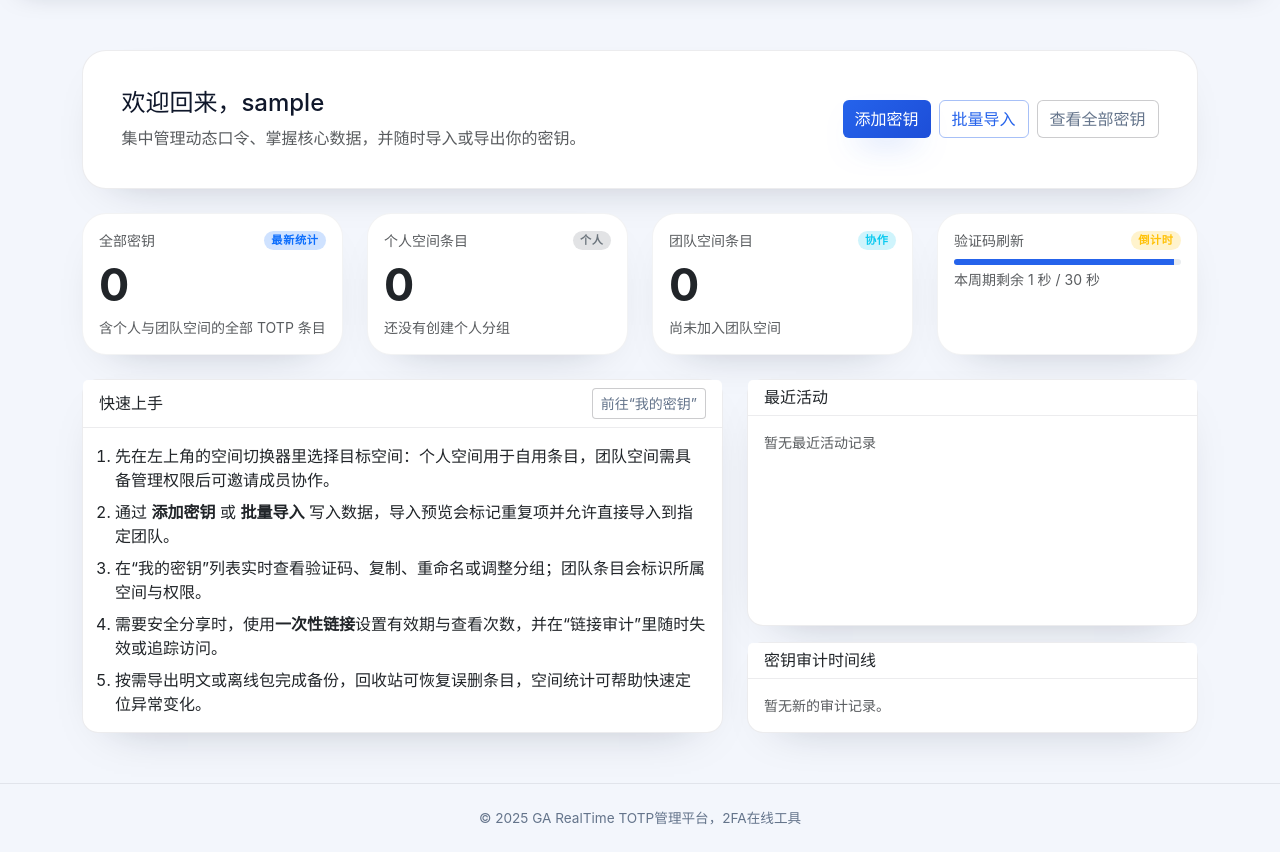
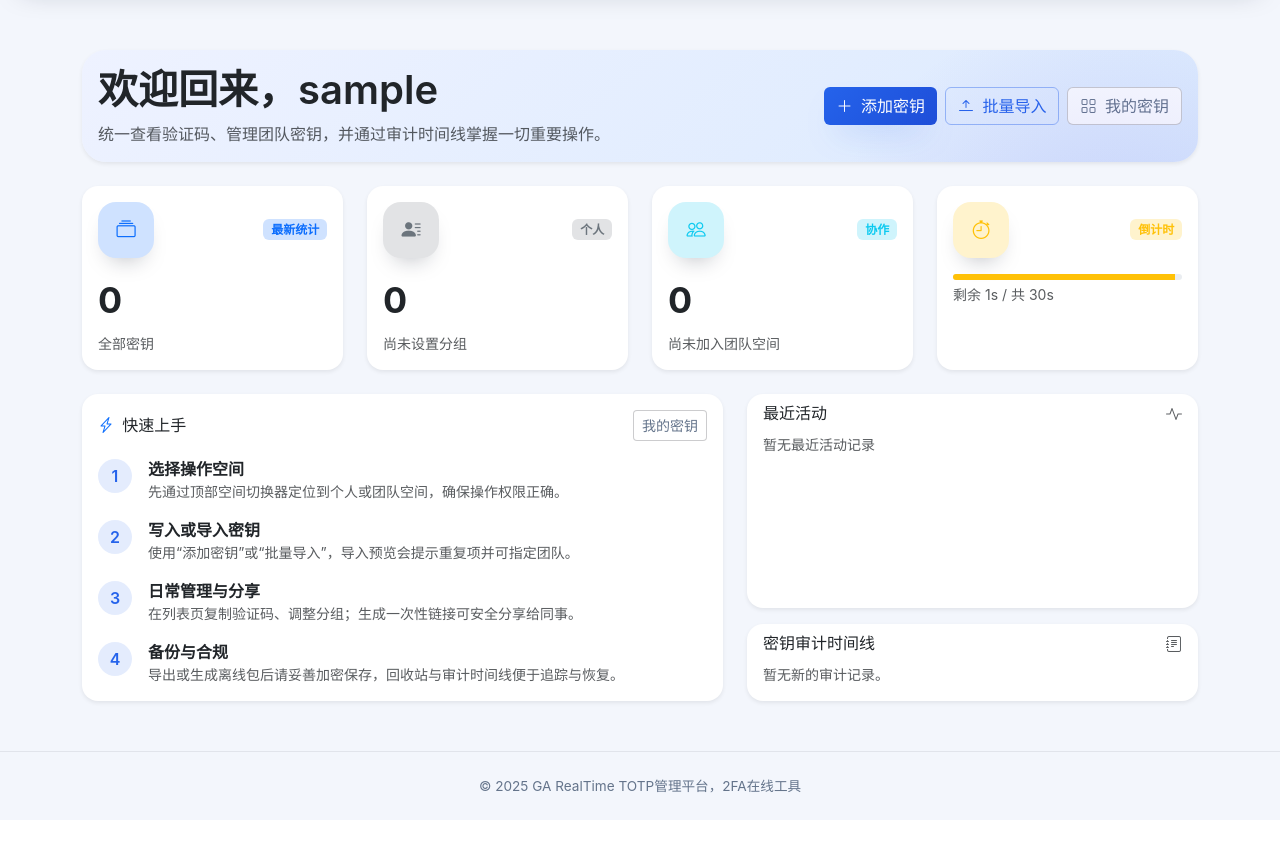
Before and after one commit to xuezhang789/ToTP, a Django app: page / in a window 1280 px wide. Shown: the part 57-909 px from the top of the page. After the commit the page ends 850 px from the top, so only its background shows below. Run offline with Django 4.2, Linux system fonts and the light colour scheme; the visitor is signed in with stand-in values (Sample User, id 1); data comes from the database, SQL or seed files in the repository; data that the repository does not hold is empty; some libraries are stand-ins or nearby versions.

Commit message:
优化 UI

```diff
--- a/static/css/theme.css
+++ b/static/css/theme.css
@@ -312,6 +312,64 @@ main.app-main {
 .team-card-meta-item .value {
   font-weight: 600;
   color: var(--app-text-color);
+}
+
+.dashboard-hero {
+  background: linear-gradient(140deg, #eef2ff, #dbeafe);
+  border-radius: var(--app-radius-lg);
+  position: relative;
+  overflow: hidden;
+}
+
+.dashboard-hero::after {
+  content: "";
+  position: absolute;
+  inset-inline-end: -20%;
+  inset-block-start: -45%;
+  width: 55%;
+  aspect-ratio: 1;
+  background: radial-gradient(circle at center, rgba(79, 70, 229, 0.18), transparent 70%);
+  pointer-events: none;
+}
+
+.metric-card .metric-icon {
+  width: 56px;
+  height: 56px;
+  border-radius: 18px;
+  display: inline-flex;
+  align-items: center;
+  justify-content: center;
+  font-size: 1.2rem;
+  box-shadow: 0 12px 24px -14px rgba(15, 23, 42, 0.4);
+}
+
+.metric-card .metric-value {
+  font-size: clamp(1.9rem, 2.8vw, 2.4rem);
+  font-weight: 700;
+  margin-bottom: 0.35rem;
+}
+
+.progress-thin {
+  height: 6px;
+  border-radius: 999px;
+  background: rgba(148, 163, 184, 0.2);
+}
+
+.quick-start-list {
+  counter-reset: quick;
+}
+
+.quick-start-step {
+  width: 34px;
+  height: 34px;
+  border-radius: 999px;
+  background: rgba(37, 99, 235, 0.12);
+  color: var(--app-primary);
+  font-weight: 600;
+  display: inline-flex;
+  align-items: center;
+  justify-content: center;
+  margin-top: 0.15rem;
 }
 
 .team-card-actions {
@@ -759,3 +817,19 @@ footer.app-footer a {
 footer.app-footer a:hover {
   color: var(--app-primary);
 }
+.timeline li {
+  position: relative;
+  padding-left: 1.5rem;
+}
+
+.timeline li::before {
+  content: "";
+  position: absolute;
+  left: 0;
+  top: 0.4rem;
+  width: 8px;
+  height: 8px;
+  border-radius: 50%;
+  background: rgba(37, 99, 235, 0.45);
+  box-shadow: 0 0 0 4px rgba(37, 99, 235, 0.12);
+}
--- a/templates/totp/dashboard.html
+++ b/templates/totp/dashboard.html
@@ -12,101 +12,87 @@
 <div class="py-3 py-md-4">
 
     <!-- 顶部欢迎区 -->
-    <div class="app-panel mb-4">
-        <div class="d-flex flex-column flex-md-row align-items-start align-items-md-center justify-content-between gap-3">
+    <div class="card border-0 shadow-sm dashboard-hero mb-4">
+        <div class="card-body d-flex flex-column flex-lg-row align-items-start align-items-lg-center justify-content-between gap-4">
             <div>
-                <h1 class="h4 mb-2">欢迎回来，{{ request.user.username }}</h1>
-                <p class="text-muted mb-0">集中管理动态口令、掌握核心数据，并随时导入或导出你的密钥。</p>
+                <h1 class="display-6 fw-semibold mb-2">欢迎回来，{{ request.user.username }}</h1>
+                <p class="mb-0 text-muted">统一查看验证码、管理团队密钥，并通过审计时间线掌握一切重要操作。</p>
             </div>
             <div class="d-flex flex-wrap gap-2">
-                <!-- 与现有模态框对接 -->
-                <button class="btn btn-primary" type="button"
-                        data-bs-toggle="modal" data-bs-target="#addModal">添加密钥
+                <button class="btn btn-primary" type="button" data-bs-toggle="modal" data-bs-target="#addModal">
+                    <i class="bi bi-plus-lg me-1"></i> 添加密钥
                 </button>
-                <button class="btn btn-outline-primary" type="button"
-                        data-bs-toggle="modal" data-bs-target="#importModal">批量导入
+                <button class="btn btn-outline-primary" type="button" data-bs-toggle="modal" data-bs-target="#importModal">
+                    <i class="bi bi-arrow-bar-up me-1"></i> 批量导入
                 </button>
-                <a class="btn btn-outline-secondary" href="{% url 'totp:list' %}">查看全部密钥</a>
+                <a class="btn btn-outline-secondary" href="{% url 'totp:list' %}"><i class="bi bi-grid me-1"></i> 我的密钥</a>
             </div>
         </div>
     </div>
 
     <!-- 关键统计 -->
     <div class="row g-3 g-md-4 mb-4">
-        <div class="col-12 col-sm-6 col-lg-3">
-            <div class="card app-stat-card h-100">
+        <div class="col-12 col-md-6 col-xl-3">
+            <div class="card metric-card border-0 shadow-sm h-100">
                 <div class="card-body">
-                    <div class="d-flex justify-content-between align-items-center mb-2">
-                        <span class="text-muted small">全部密钥</span>
+                    <div class="d-flex align-items-center justify-content-between mb-3">
+                        <div class="metric-icon bg-primary-subtle text-primary">
+                            <i class="bi bi-collection"></i>
+                        </div>
                         <span class="badge bg-primary-subtle text-primary">最新统计</span>
                     </div>
-                    <div class="display-6 fw-bold">{{ stats.total_entries|default:0 }}</div>
-                    <div class="text-muted small mt-1">
-                        含个人与团队空间的全部 TOTP 条目
-                        {% if stats.today_added %}
-                        · 今日新增 {{ stats.today_added }}
-                        {% endif %}
-                    </div>
+                    <div class="metric-value">{{ stats.total_entries|default:0 }}</div>
+                    <div class="text-muted small">全部密钥{% if stats.today_added %} · 今日新增 {{ stats.today_added }}{% endif %}</div>
                 </div>
             </div>
         </div>
 
-        <div class="col-12 col-sm-6 col-lg-3">
-            <div class="card app-stat-card h-100">
+        <div class="col-12 col-md-6 col-xl-3">
+            <div class="card metric-card border-0 shadow-sm h-100">
                 <div class="card-body">
-                    <div class="d-flex justify-content-between align-items-center mb-2">
-                        <span class="text-muted small">个人空间条目</span>
+                    <div class="d-flex align-items-center justify-content-between mb-3">
+                        <div class="metric-icon bg-secondary-subtle text-secondary">
+                            <i class="bi bi-person-lines-fill"></i>
+                        </div>
                         <span class="badge bg-secondary-subtle text-secondary">个人</span>
                     </div>
-                    <div class="display-6 fw-bold">{{ stats.personal_entries|default:0 }}</div>
-                    <div class="text-muted small mt-1">
-                        {% if stats.group_count %}
-                        已建立 {{ stats.group_count }} 个个人分组
-                        {% else %}
-                        还没有创建个人分组
-                        {% endif %}
-                    </div>
+                    <div class="metric-value">{{ stats.personal_entries|default:0 }}</div>
+                    <div class="text-muted small">{% if stats.group_count %}使用 {{ stats.group_count }} 个分组{% else %}尚未设置分组{% endif %}</div>
                 </div>
             </div>
         </div>
 
-        <div class="col-12 col-sm-6 col-lg-3">
-            <div class="card app-stat-card h-100">
+        <div class="col-12 col-md-6 col-xl-3">
+            <div class="card metric-card border-0 shadow-sm h-100">
                 <div class="card-body">
-                    <div class="d-flex justify-content-between align-items-center mb-2">
-                        <span class="text-muted small">团队空间条目</span>
+                    <div class="d-flex align-items-center justify-content-between mb-3">
+                        <div class="metric-icon bg-info-subtle text-info">
+                            <i class="bi bi-people"></i>
+                        </div>
                         <span class="badge bg-info-subtle text-info">协作</span>
                     </div>
-                    <div class="display-6 fw-bold">{{ stats.shared_entries|default:0 }}</div>
-                    <div class="text-muted small mt-1">
-                        {% if stats.team_count %}
-                        来自 {{ stats.team_count }} 个团队空间
-                        {% else %}
-                        尚未加入团队空间
-                        {% endif %}
-                    </div>
+                    <div class="metric-value">{{ stats.shared_entries|default:0 }}</div>
+                    <div class="text-muted small">{% if stats.team_count %}来自 {{ stats.team_count }} 个团队{% else %}尚未加入团队空间{% endif %}</div>
                 </div>
             </div>
         </div>
 
-        <div class="col-12 col-sm-6 col-lg-3">
-            <div class="card app-stat-card h-100">
+        <div class="col-12 col-md-6 col-xl-3">
+            <div class="card metric-card border-0 shadow-sm h-100">
                 <div class="card-body">
-                    <div class="d-flex justify-content-between align-items-center mb-2">
-                        <span class="text-muted small">验证码刷新</span>
+                    <div class="d-flex align-items-center justify-content-between mb-3">
+                        <div class="metric-icon bg-warning-subtle text-warning">
+                            <i class="bi bi-stopwatch"></i>
+                        </div>
                         <span class="badge bg-warning-subtle text-warning">倒计时</span>
                     </div>
                     {% with remain=stats.current_cycle_remaining|default:0 total=stats.current_cycle_total|default:30 %}
                     {% if total > 0 %}
                     {% widthratio remain total 100 as pct %}
-                    <div class="progress" role="progressbar" aria-label="当前周期剩余" aria-valuemin="0"
-                         aria-valuemax="100">
-                        <div id="cycle-progress" class="progress-bar" style="width:{{ pct }}%"
-                             aria-valuenow="{{ pct }}"></div>
+                    <div class="progress progress-thin" role="progressbar" aria-label="当前周期剩余" aria-valuemin="0" aria-valuemax="100">
+                        <div id="cycle-progress" class="progress-bar bg-warning" style="width:{{ pct }}%" aria-valuenow="{{ pct }}"></div>
                     </div>
-                    <div class="text-muted small mt-1">本周期剩余 <span id="cycle-remaining">{{ remain }}</span> 秒 /
-                        <span id="cycle-total">{{ total }}</span> 秒
-                    </div>
+                    <div class="text-muted small mt-1">剩余 <span id="cycle-remaining">{{ remain }}</span>s / 共 <span id="cycle-total">{{ total }}</span>s</div>
                     {% else %}
                     <div class="text-muted small">—</div>
                     {% endif %}
@@ -119,32 +105,56 @@
     <!-- 快捷操作 & 使用说明 -->
     <div class="row g-3 g-md-4">
         <div class="col-12 col-lg-7">
-            <div class="card h-100">
-                <div class="card-header d-flex align-items-center justify-content-between">
-                    <h2 class="h6 mb-0">快速上手</h2>
-                    <a href="{% url 'totp:list' %}" class="btn btn-sm btn-outline-secondary">前往“我的密钥”</a>
-                </div>
+            <div class="card border-0 shadow-sm h-100">
                 <div class="card-body">
-                    <ol class="mb-0 ps-3">
-                        <li class="mb-2">先在左上角的空间切换器里选择目标空间：个人空间用于自用条目，团队空间需具备管理权限后可邀请成员协作。</li>
-                        <li class="mb-2">通过 <strong>添加密钥</strong> 或 <strong>批量导入</strong> 写入数据，导入预览会标记重复项并允许直接导入到指定团队。</li>
-                        <li class="mb-2">在“我的密钥”列表实时查看验证码、复制、重命名或调整分组；团队条目会标识所属空间与权限。</li>
-                        <li class="mb-2">需要安全分享时，使用<strong>一次性链接</strong>设置有效期与查看次数，并在“链接审计”里随时失效或追踪访问。</li>
-                        <li>按需导出明文或离线包完成备份，回收站可恢复误删条目，空间统计可帮助快速定位异常变化。</li>
-                    </ol>
+                    <div class="d-flex align-items-center justify-content-between mb-3">
+                        <h2 class="h6 mb-0"><i class="bi bi-lightning-charge me-1 text-primary"></i> 快速上手</h2>
+                        <a href="{% url 'totp:list' %}" class="btn btn-sm btn-outline-secondary">我的密钥</a>
+                    </div>
+                    <ul class="list-unstyled mb-0 quick-start-list">
+                        <li class="d-flex align-items-start gap-3 mb-3">
+                            <span class="quick-start-step">1</span>
+                            <div>
+                                <strong>选择操作空间</strong>
+                                <p class="mb-0 text-muted small">先通过顶部空间切换器定位到个人或团队空间，确保操作权限正确。</p>
+                            </div>
+                        </li>
+                        <li class="d-flex align-items-start gap-3 mb-3">
+                            <span class="quick-start-step">2</span>
+                            <div>
+                                <strong>写入或导入密钥</strong>
+                                <p class="mb-0 text-muted small">使用“添加密钥”或“批量导入”，导入预览会提示重复项并可指定团队。</p>
+                            </div>
+                        </li>
+                        <li class="d-flex align-items-start gap-3 mb-3">
+                            <span class="quick-start-step">3</span>
+                            <div>
+                                <strong>日常管理与分享</strong>
+                                <p class="mb-0 text-muted small">在列表页复制验证码、调整分组；生成一次性链接可安全分享给同事。</p>
+                            </div>
+                        </li>
+                        <li class="d-flex align-items-start gap-3">
+                            <span class="quick-start-step">4</span>
+                            <div>
+                                <strong>备份与合规</strong>
+                                <p class="mb-0 text-muted small">导出或生成离线包后请妥善加密保存，回收站与审计时间线便于追踪与恢复。</p>
+                            </div>
+                        </li>
+                    </ul>
                 </div>
             </div>
         </div>
 
         <div class="col-12 col-lg-5">
             <div class="d-flex flex-column gap-3 h-100">
-                <div class="card h-100">
-                    <div class="card-header">
+                <div class="card border-0 shadow-sm h-100">
+                    <div class="card-header bg-transparent border-0 d-flex align-items-center justify-content-between">
                         <h2 class="h6 mb-0">最近活动</h2>
+                        <i class="bi bi-activity text-muted"></i>
                     </div>
-                    <div class="card-body">
+                    <div class="card-body pt-0">
                         {% if recent_entries %}
-                        <ul class="list-group list-group-flush">
+                        <ul class="list-group list-group-flush border-top-0">
                             {% for item in recent_entries %}
                             <li class="list-group-item px-0 d-flex justify-content-between align-items-center">
                                 <div class="me-3">
@@ -166,11 +176,12 @@
                         {% endif %}
                     </div>
                 </div>
-                <div class="card">
-                    <div class="card-header">
+                <div class="card border-0 shadow-sm">
+                    <div class="card-header bg-transparent border-0 d-flex align-items-center justify-content-between">
                         <h2 class="h6 mb-0">密钥审计时间线</h2>
+                        <i class="bi bi-journal-text text-muted"></i>
                     </div>
-                    <div class="card-body">
+                    <div class="card-body pt-0">
                         {% if recent_audits %}
                         <ul class="timeline list-unstyled mb-0">
                             {% for audit in recent_audits %}
```
Also changed, not shown: templates/totp/teams.html (+57 -61 lines).
